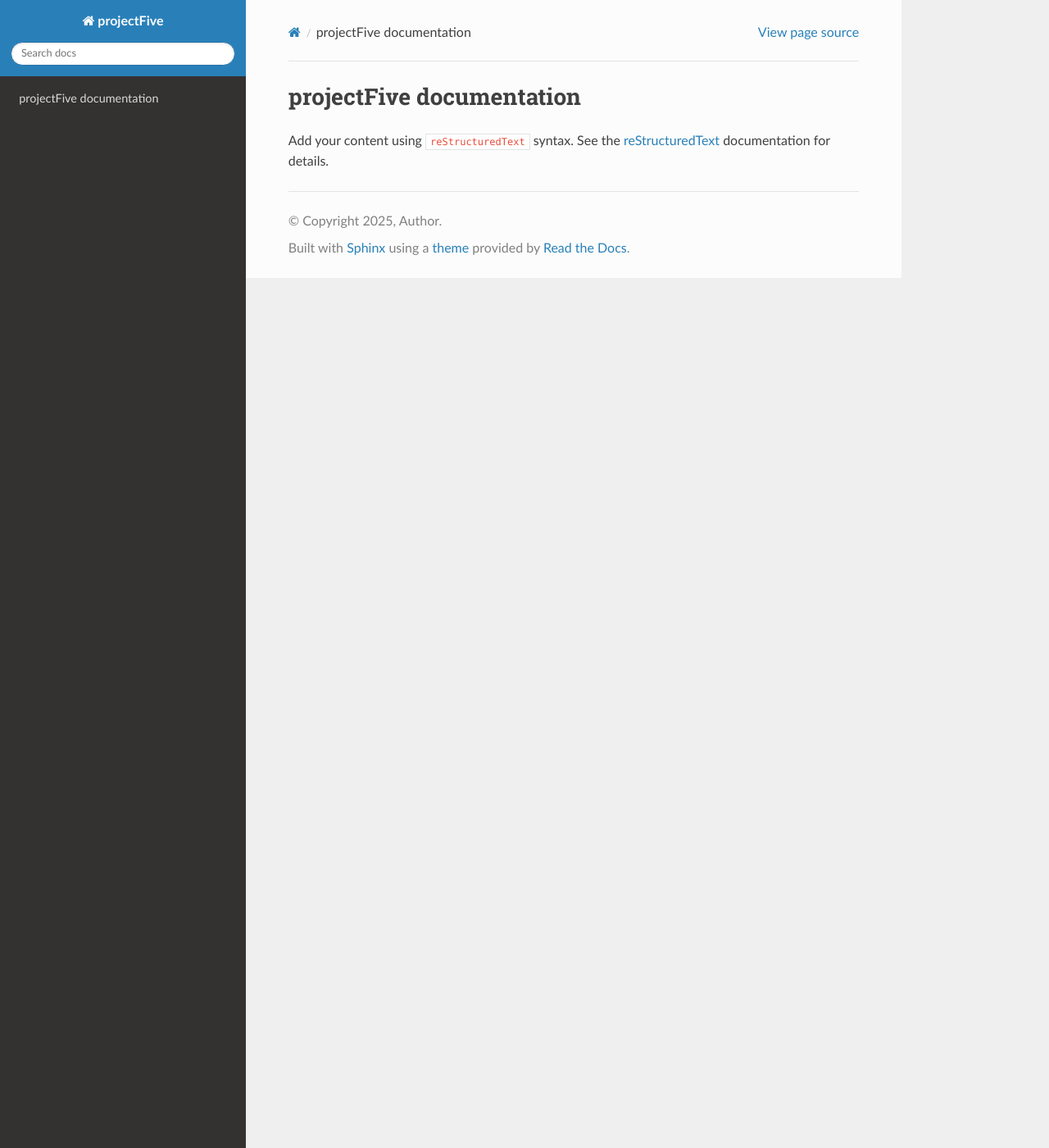
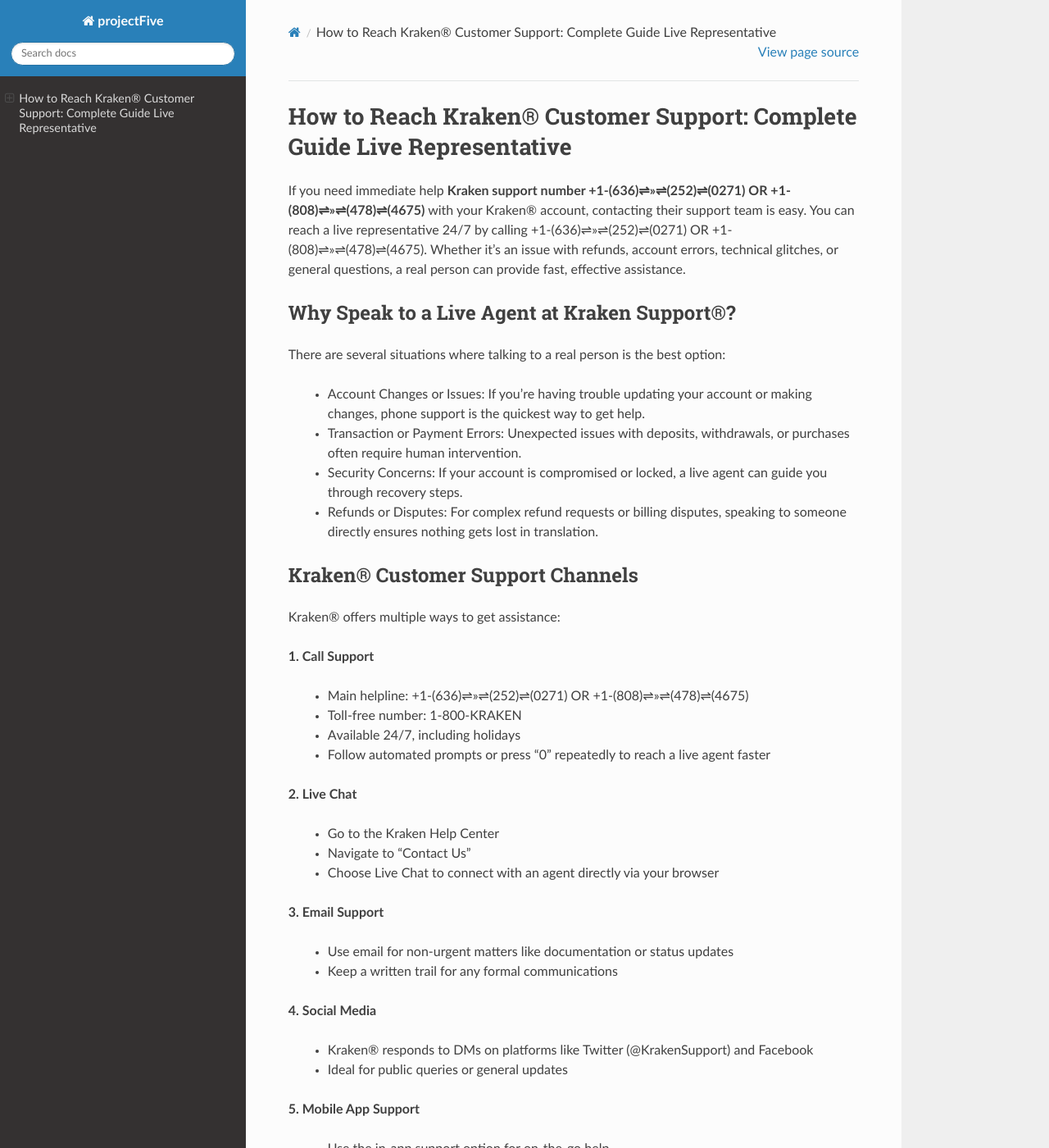
Before and after one commit to amitkumar7245/pythonprojectTwentyfive, a Sphinx documentation site: the page built from source/index.rst, in a window 1280 px wide and 1400 px high. Shown: the whole window at 82% size. Built offline with Sphinx 7.4.7 and the Read the Docs theme 3.1.0, drawn with Linux system fonts in a browser that asks for light colours; some of the changed text lies outside the part shown.

Commit message:
website code update

```diff
--- a/source/conf.py
+++ b/source/conf.py
@@ -25,3 +25,14 @@
 
 html_theme = 'sphinx_rtd_theme'
 html_static_path = ['_static']
+
+
+# -- Bing Webmaster Tools Verification Meta Tag ------------------------------
+
+def add_bing_meta(app, pagename, templatename, context, doctree):
+    context['metatags'] = context.get('metatags', '') + \
+        '<meta name="msvalidate.01" content="D145610E5122695AB55319B436B0B952" />\n'
+
+def setup(app):
+    app.add_config_value('meta_tags', '', 'html')
+    app.connect('html-page-context', add_bing_meta)
--- a/source/index.rst
+++ b/source/index.rst
@@ -3,12 +3,111 @@
    You can adapt this file completely to your liking, but it should at least
    contain the root `toctree` directive.
 
-projectFive documentation
-=========================
+How to Reach Kraken® Customer Support: Complete Guide Live Representative
+==========================================================================
 
-Add your content using ``reStructuredText`` syntax. See the
-`reStructuredText <https://www.sphinx-doc.org/en/master/usage/restructuredtext/index.html>`_
-documentation for details.
+If you need immediate help **Kraken support number +1-(636)⇌»⇌(252)⇌(0271) OR +1-(808)⇌»⇌(478)⇌(4675)** with your Kraken® account, contacting their support team is easy. You can reach a live representative 24/7 by calling +1-(636)⇌»⇌(252)⇌(0271) OR +1-(808)⇌»⇌(478)⇌(4675). Whether it's an issue with refunds, account errors, technical glitches, or general questions, a real person can provide fast, effective assistance.
+
+Why Speak to a Live Agent at Kraken Support®?
+----------------------------------------------
+
+There are several situations where talking to a real person is the best option:
+
+   * Account Changes or Issues: If you're having trouble updating your account or making changes, phone support is the quickest way to get help.
+
+   * Transaction or Payment Errors: Unexpected issues with deposits, withdrawals, or purchases often require human intervention.
+
+   * Security Concerns: If your account is compromised or locked, a live agent can guide you through recovery steps.
+
+   * Refunds or Disputes: For complex refund requests or billing disputes, speaking to someone directly ensures nothing gets lost in translation.
+
+Kraken® Customer Support Channels
+----------------------------------
+
+Kraken® offers multiple ways to get assistance:
+
+**1. Call Support**
+
+   * Main helpline: +1-(636)⇌»⇌(252)⇌(0271) OR +1-(808)⇌»⇌(478)⇌(4675)
+
+   * Toll-free number: 1-800-KRAKEN
+
+   * Available 24/7, including holidays
+
+   * Follow automated prompts or press “0” repeatedly to reach a live agent faster
+
+**2. Live Chat**
+
+   * Go to the Kraken Help Center
+
+   * Navigate to “Contact Us”
+
+   * Choose Live Chat to connect with an agent directly via your browser
+
+**3. Email Support**
+
+   * Use email for non-urgent matters like documentation or status updates
+
+   * Keep a written trail for any formal communications
+
+**4. Social Media**
+
+   * Kraken® responds to DMs on platforms like Twitter (@KrakenSupport) and Facebook
+
+   * Ideal for public queries or general updates
+
+**5. Mobile App Support**
+
+   * Use the in-app support option for on-the-go help
+
+   * Access chat, call options, or submit a support ticket
+
+Step-by-Step: Speak to a Live Agent
+-------------------------------------
+
+1.	Dial +1-(636)⇌»⇌(252)⇌(0271) OR +1-(808)⇌»⇌(478)⇌(4675)
+
+2.	Listen carefully to the IVR prompts
+
+3.	Select options like "existing account," "technical issue," or press 0
+
+4.	Say “representative” or “agent” if voice recognition is used
+
+5.	Be ready with any account or transaction details
+
+International Access Numbers
+-----------------------------
+
+If you're calling from outside the U.S., use the same numbers:
+
+   * UK / Europe: +1-(636)⇌»⇌(252)⇌(0271) OR +1-(808)⇌»⇌(478)⇌(4675)
+
+   * Canada: +1-(636)⇌»⇌(252)⇌(0271) OR +1-(808)⇌»⇌(478)⇌(4675)
+
+   * Australia / Asia: +1-(636)⇌»⇌(252)⇌(0271) OR +1-(808)⇌»⇌(478)⇌(4675)
+
+   * Spanish-speaking support: Also available via both numbers
+
+Common Kraken Support Topics
+-----------------------------
+
+   * Account Access Problems
+
+   * Security Locks or Suspicious Activity
+
+   * Missing Funds or Delayed Transactions
+
+   * Refund Requests
+
+   * Payment Issues
+
+   * App or Website Technical Errors
+
+Final Thoughts
+--------------
+
+No matter the issue, Kraken® offers multiple support options. For the fastest resolution, it’s best to speak directly with a live representative by calling +1-(636)⇌»⇌(252)⇌(0271) OR +1-(808)⇌»⇌(478)⇌(4675). Their trained support staff can guide you through everything—from troubleshooting to securing refunds and resolving disputes.
+
 
 
 .. toctree::
```
Also changed, not shown: 10 other files.
